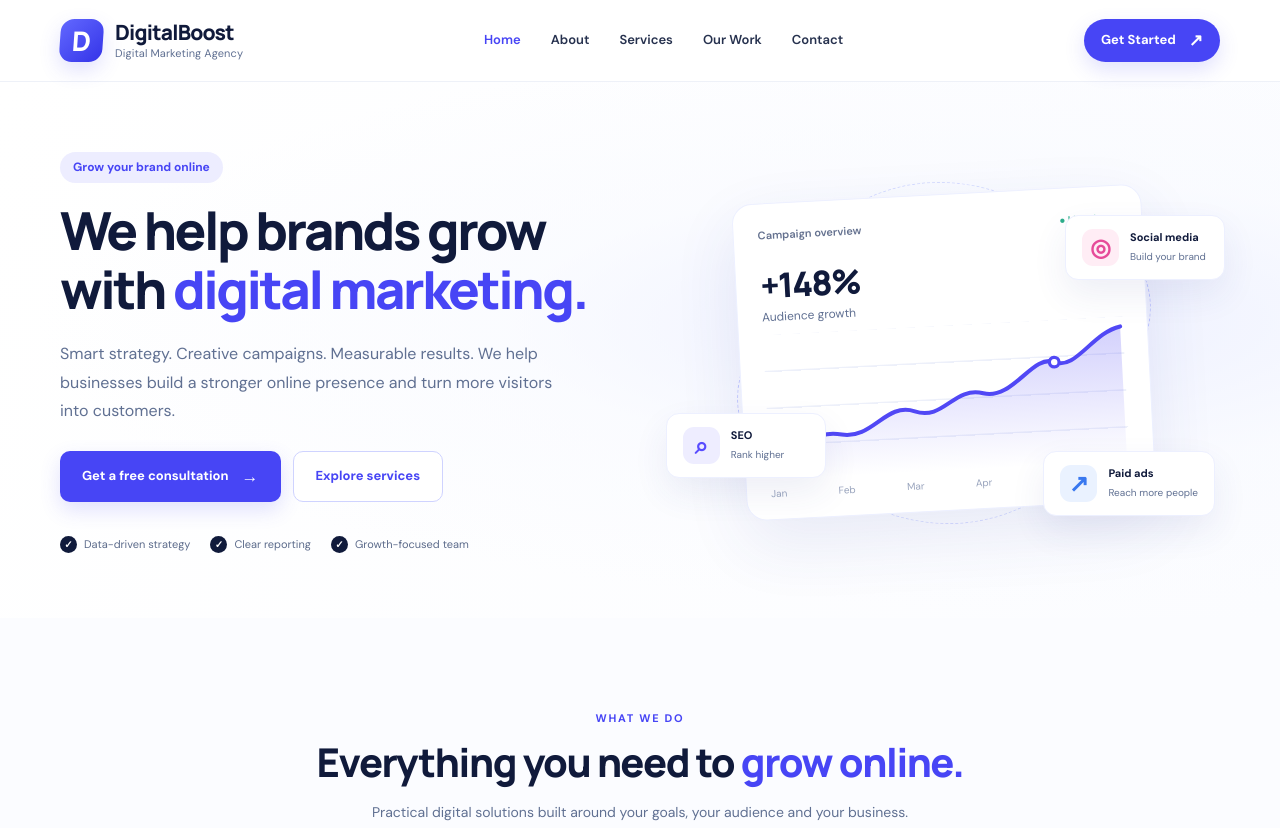
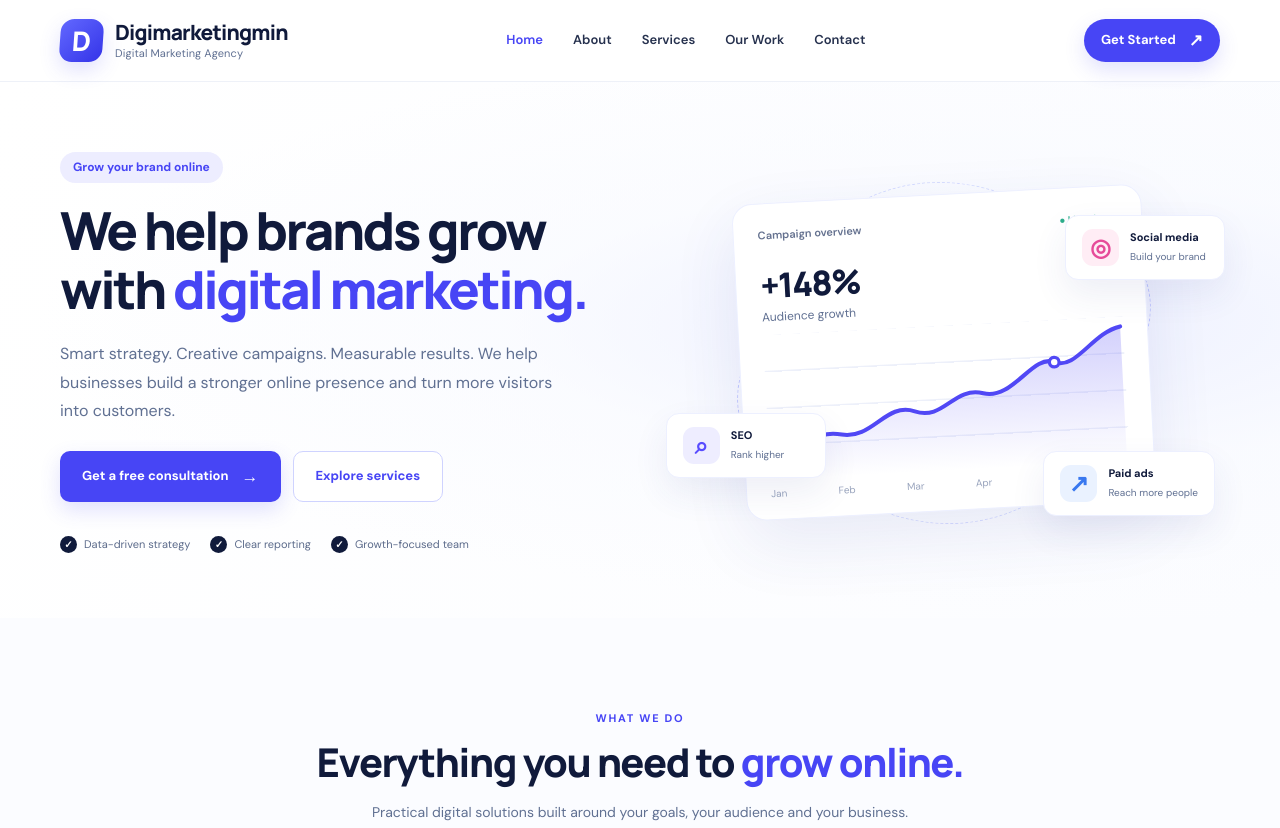
Before and after one commit to dimpledigitalmark-gif/mydigimarketingmind, a plain HTML site: page index.html in a window 1280 px wide. Shown: the top 828 px of the page. Drawn offline with Linux system fonts and the light colour scheme.

Commit message:
Update index.html

```diff
--- a/index.html
+++ b/index.html
@@ -3,8 +3,8 @@
 <head>
   <meta charset="UTF-8">
   <meta name="viewport" content="width=device-width, initial-scale=1.0">
-  <meta name="description" content="DigitalBoost helps brands grow with SEO, social media marketing, paid ads and email marketing.">
-  <title>DigitalBoost | Digital Marketing Agency</title>
+  <meta name="description" content="Digimarketingmind helps brands grow with SEO, social media marketing, paid ads and email marketing.">
+  <title>Digimarketingmind | Digital Marketing Agency</title>
   <link rel="stylesheet" href="style.css">
 </head>
 <body>
@@ -12,7 +12,7 @@
     <div class="container nav-wrap">
       <a class="brand" href="#home" aria-label="DigitalBoost home">
         <span class="brand-mark">D</span>
-        <span><strong>DigitalBoost</strong><small>Digital Marketing Agency</small></span>
+        <span><strong>Digimarketingmin</strong><small>Digital Marketing Agency</small></span>
       </a>
       <nav class="nav-links" aria-label="Main navigation">
         <a class="active" href="#home">Home</a>
```
